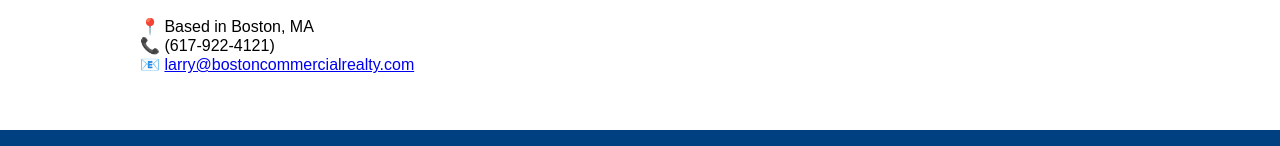
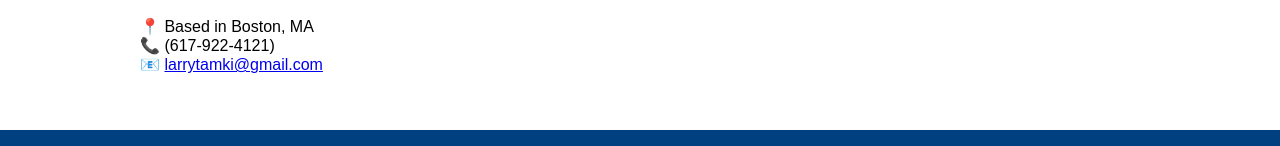
Before and after one commit to larrytam1/bostoncommercialrealty, a plain HTML site: page index.html in a window 1280 px wide. Shown: the part 865-1011 px from the top of the page. Drawn offline with Linux system fonts and the light colour scheme.

Commit message:
Update index.html

```diff
--- a/index.html
+++ b/index.html
@@ -49,7 +49,7 @@
     <h2>Contact Us</h2>
     <p>📍 Based in Boston, MA<br>
        📞 (617-922-4121)<br>
-       📧 <a href="mailto:larrytamkin@gmail.com">larry@bostoncommercialrealty.com</a></p>
+       📧 <a href="mailto:larry@bostoncommercialrealty.com">larrytamki@gmail.com</a></p>
   </section>
 
   <footer>
```
